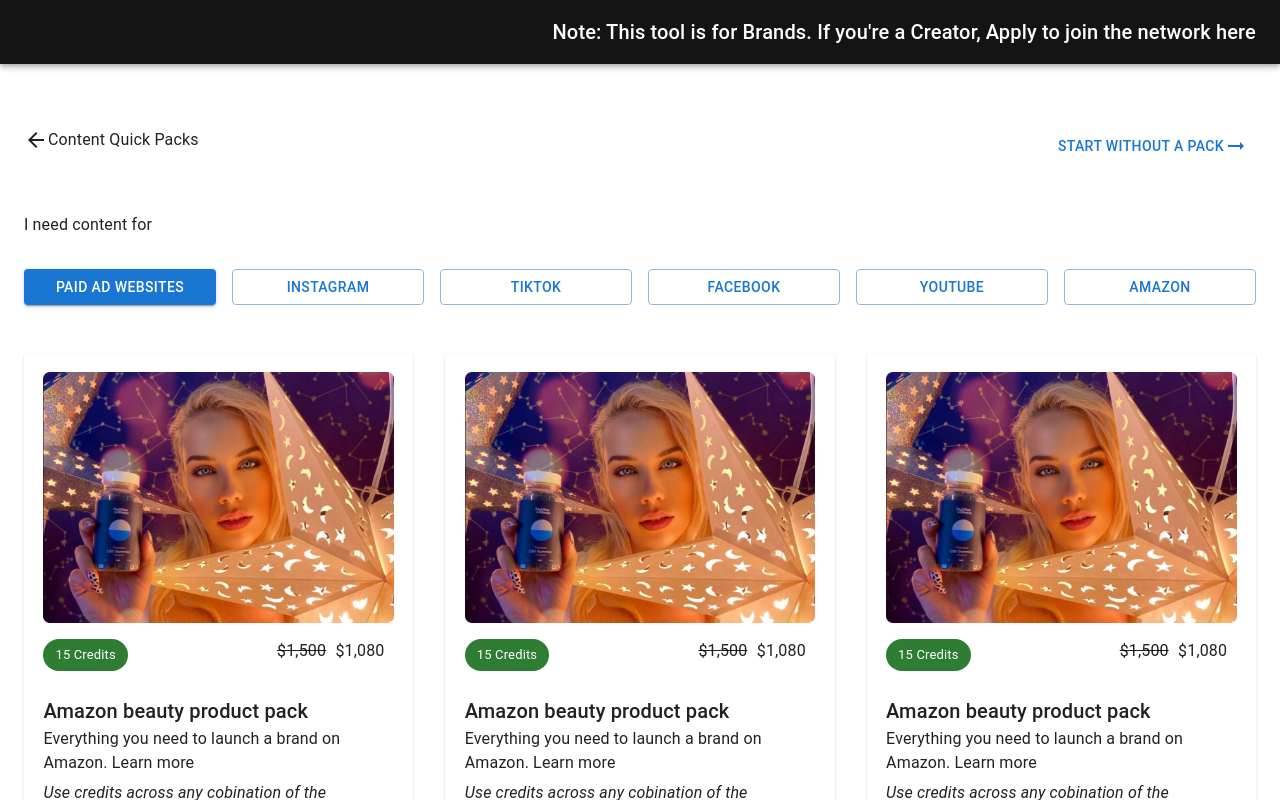
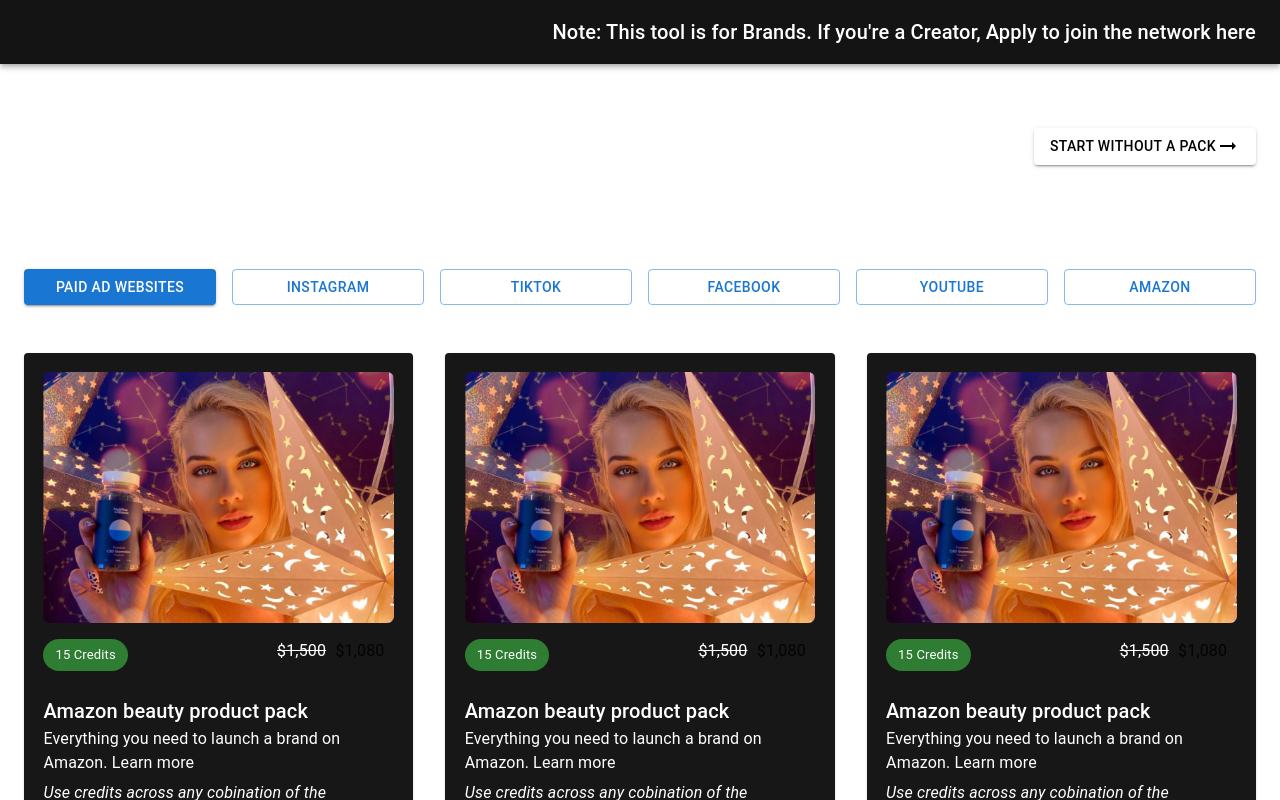
Before and after one commit to VarunVerma7/trend, a Next.js app: page / in a window 1280 px wide. Shown: the top 800 px of the page. Built offline with nearby package versions, Linux system fonts and the light colour scheme.

Commit message:
Progress

```diff
--- a/src/homepage-components/Card.tsx
+++ b/src/homepage-components/Card.tsx
@@ -21,6 +21,7 @@ export default function MediaCard() {
         height: "100%",
         display: "flex",
         flexDirection: "column",
+        backgroundColor: "#171717",
       }}
     >
       <CardMedia
--- a/src/pages/index.tsx
+++ b/src/pages/index.tsx
@@ -35,7 +35,16 @@ function Copyright() {
 
 const cards = [1, 2, 3];
 
-const theme = createTheme();
+const theme = createTheme({
+  typography: {
+    body1: {
+      color: "white",
+    },
+    h6: {
+      color: "white",
+    },
+  },
+});
 
 export default function Album() {
   return (
@@ -60,7 +69,6 @@ export default function Album() {
         <Container maxWidth="xl">
           <Box
             sx={{
-              bgcolor: "background.paper",
               pt: 8,
               pb: 6,
             }}
@@ -80,7 +88,13 @@ export default function Album() {
               </Grid>
               <Grid item>
                 {" "}
-                <Button>
+                <Button
+                  variant="contained"
+                  style={{
+                    backgroundColor: "#FFFFFF",
+                    color: "black",
+                  }}
+                >
                   Start Without a Pack
                   <ArrowRightAltIcon />
                 </Button>
@@ -91,7 +105,6 @@ export default function Album() {
         <Container maxWidth="xl">
           <Box
             sx={{
-              bgcolor: "background.paper",
               pb: 6,
             }}
           >
--- a/src/styles/globals.css
+++ b/src/styles/globals.css
@@ -4,7 +4,7 @@ body {
   margin: 0;
   font-family: -apple-system, BlinkMacSystemFont, Segoe UI, Roboto, Oxygen,
     Ubuntu, Cantarell, Fira Sans, Droid Sans, Helvetica Neue, sans-serif;
-  background-color: "E5E5E5";
+  background: black;
 }
 
 a {
```
